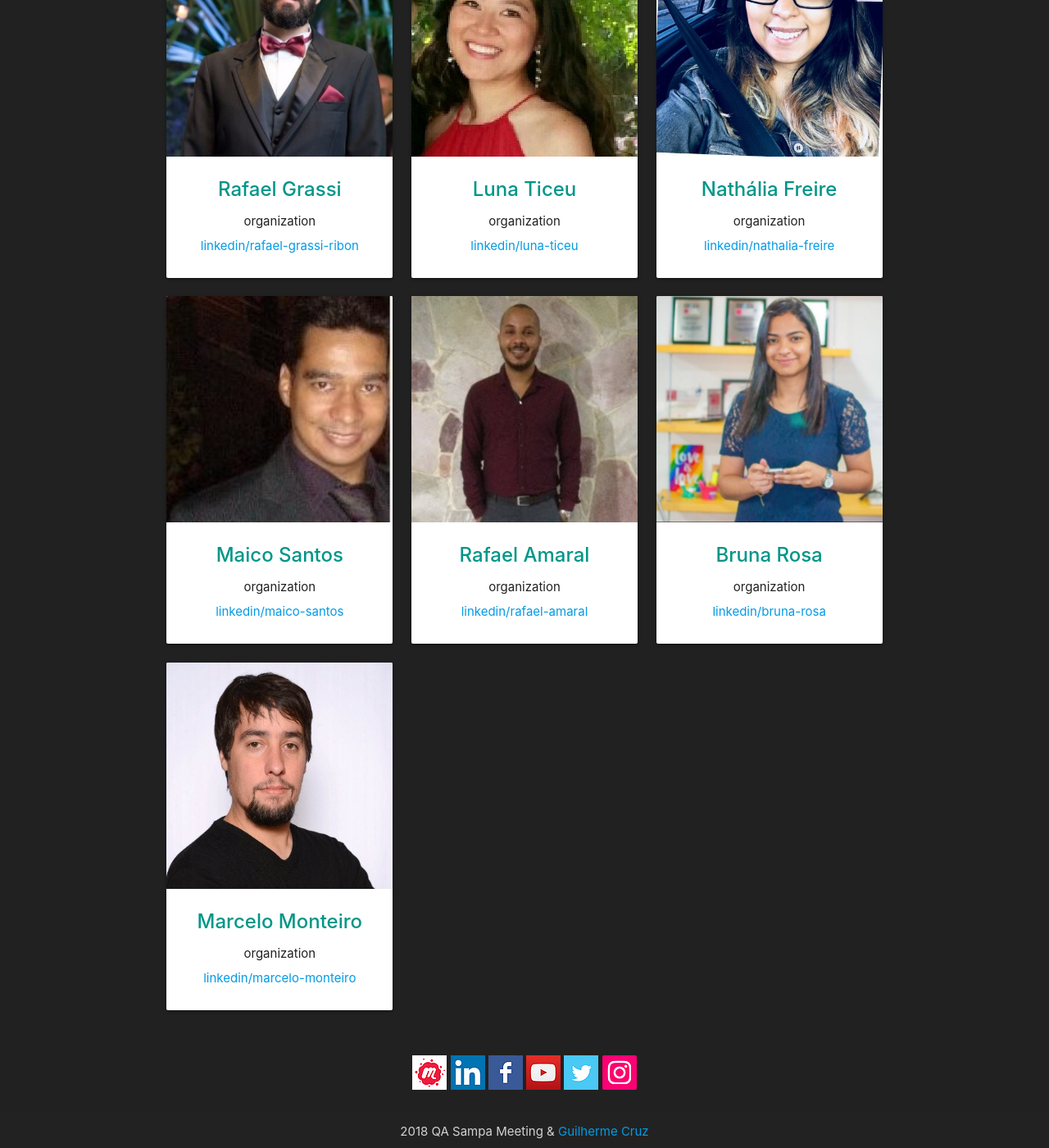
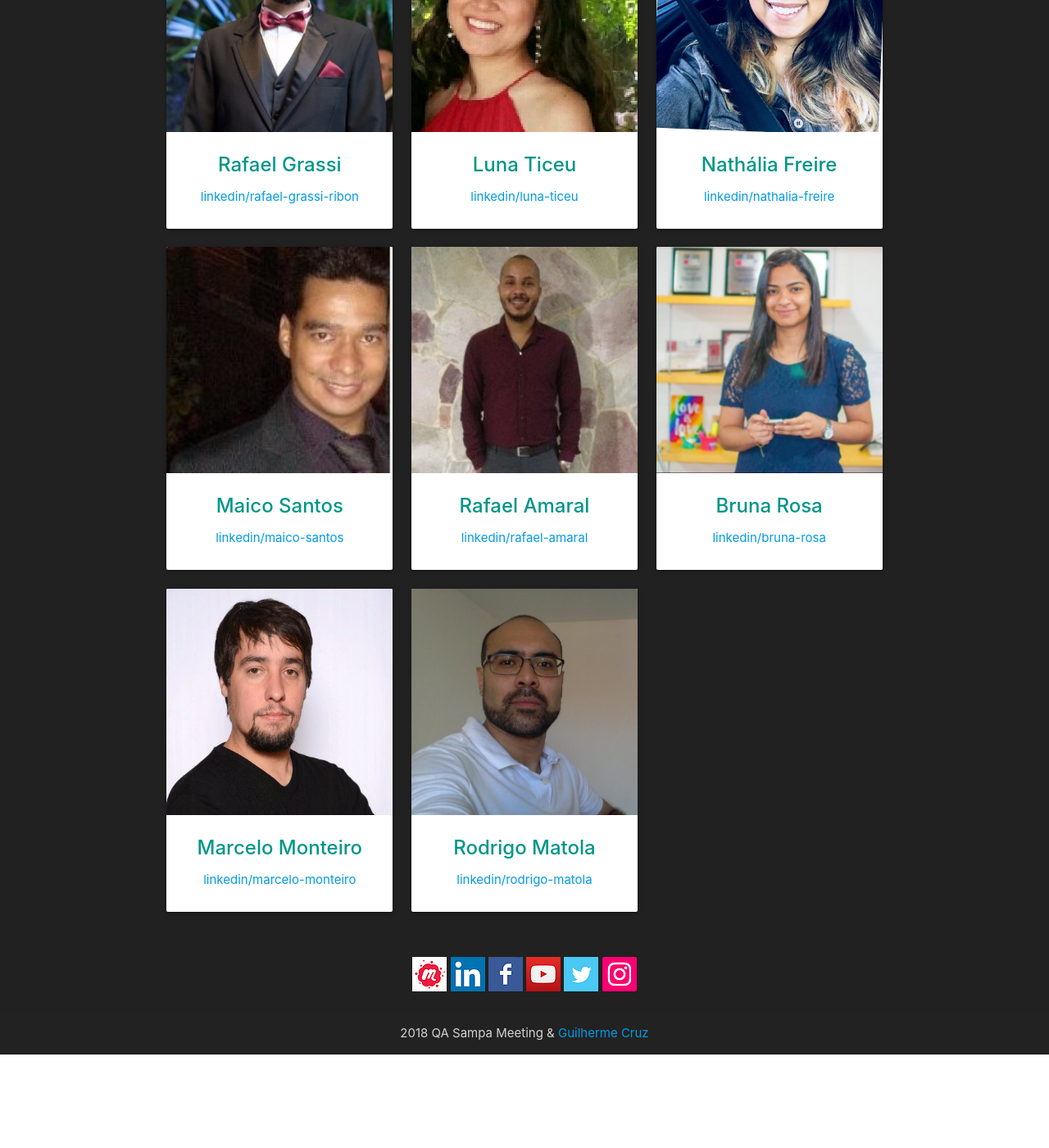
Before and after one commit to qasampameeting/qasampameeting.github.io, a Jekyll site: the page built from team.md, in a window 1280 px wide and 1400 px high, scrolled down 761 px. Shown: the whole window at 82% size. Built offline with Jekyll 4.4.1, drawn with Linux system fonts in a browser that asks for light colours; nearby versions of some CDN libraries; after the commit the page ends 2047 px from its top, so only the background shows below that; some of the changed text lies outside the part shown.

Commit message:
Team additio

```diff
--- a/_config.yml
+++ b/_config.yml
@@ -59,6 +59,7 @@ events:
       title: Visual Regression Testing
       name: Samanta Cicilia
       local: Moip
+      link: https://www.eventbrite.com.br/e/automatizando-visual-regression-testing-inscricoes-a-partir-de-18-06-as-23h-registration-45193463867
 
   julho:
     - date: Data a definir
@@ -130,65 +131,59 @@ speakers:
 # TEAM
 team:
   - name: Carla Crude
-    role: founder
     image: carla-crude.jpg
     link: https://about.me/carla_crude
     link_text: about.me/carla_crude
 
   - name: Guilherme Cruz
-    role: co-founder
     image: guilherme-cruz.jpg
     link: http://gcruz.com.br
     link_text: gcruz.com.br
 
   - name: Charles Kilesse
-    role: organization
     image: charles-kilesse.jpg
     link: https://www.linkedin.com/in/ckilesse/
     link_text: linkedin.com/ckilesse/
 
   - name: Rafael Grassi
-    role: organization
     image: rafael-grassi.jpg
     link: https://www.linkedin.com/in/rafael-grassi-ribon-2797b4b2/
     link_text: linkedin/rafael-grassi-ribon
 
   - name: Luna Ticeu
-    role: organization
     image: luna-ticeu.jpg
     link: https://www.linkedin.com/in/luna-ticeu-ctfl-ctfl-at-373a95104/
     link_text: linkedin/luna-ticeu
 
   - name: Nathália Freire
-    role: organization
     image: nathalia-freire.jpg
     link: https://www.linkedin.com/in/nathalia-freire-43620331/
     link_text: linkedin/nathalia-freire
 
   - name: Maico Santos
-    role: organization
     image: maico-santos.jpg
     link: https://www.linkedin.com/in/maico-santos-8470031a/
     link_text: linkedin/maico-santos
 
   - name: Rafael Amaral
-    role: organization
     image: rafael-amaral.jpg
     link: https://www.linkedin.com/in/amaralrfl/
     link_text: linkedin/rafael-amaral
 
   - name: Bruna Rosa
-    role: organization
     image: bruna-rosa.jpg
     link: https://www.linkedin.com/in/bruna-rosa-qa/
     link_text: linkedin/bruna-rosa
 
   - name: Marcelo Monteiro
-    role: organization
     image: marcelo-monteiro.jpg
     link: https://www.linkedin.com/in/marcelo-monteiro-7887666b/
     link_text: linkedin/marcelo-monteiro
 
+  - name: Rodrigo Matola
+    image: rodrigo-matola.jpg
+    link: https://www.linkedin.com/in/rodrigomatola/
+    link_text: linkedin/rodrigo-matola
 
 
 
```
Also changed, not shown: assets/img/team/rodrigo-matola.jpg (added).
